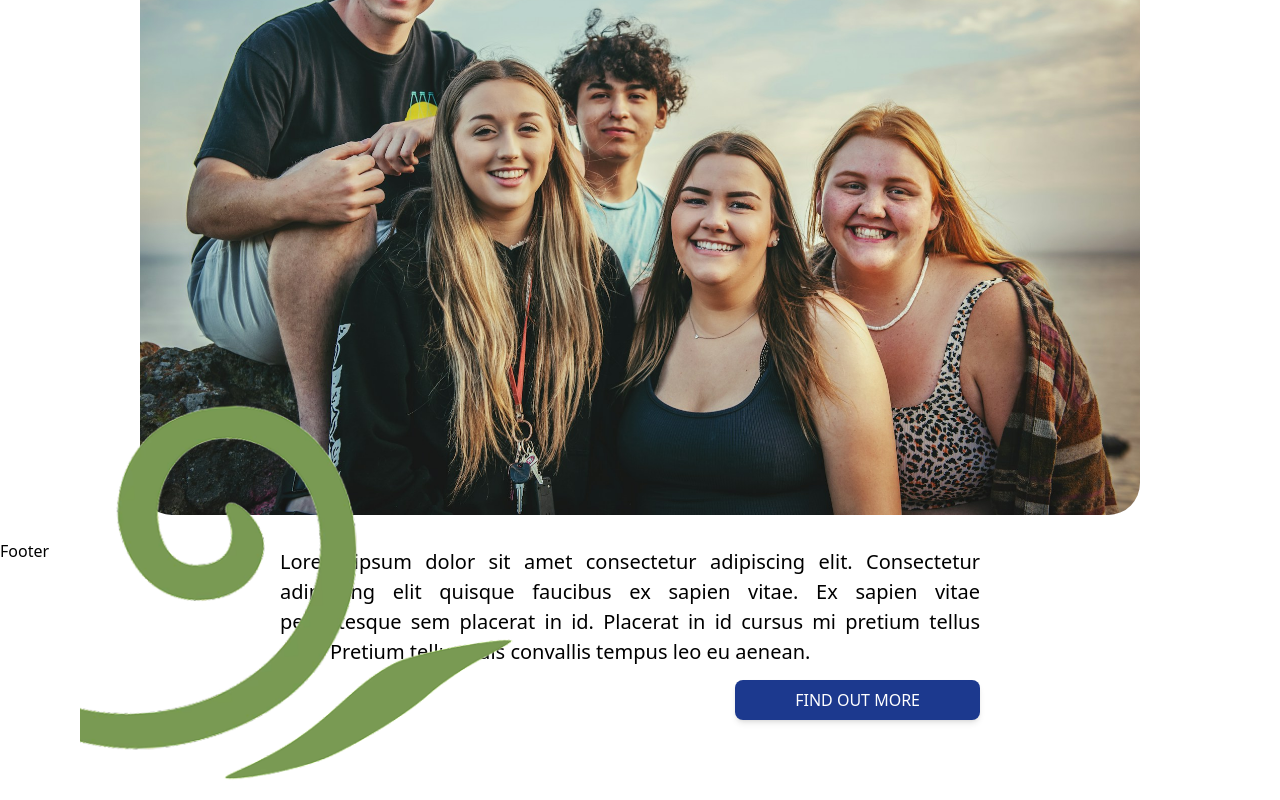
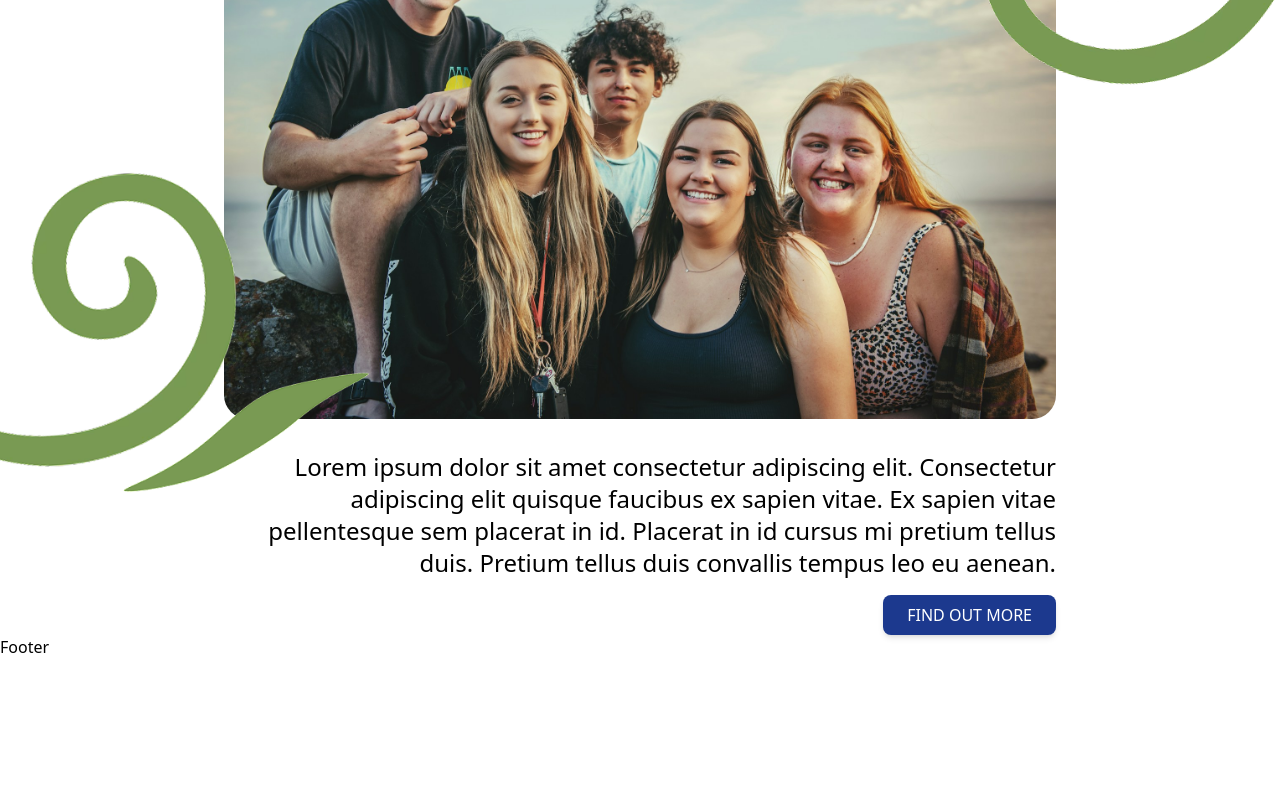
Before and after one commit to UoaWDCC/hidtreas, a Next.js app: page / in a window 1280 px wide. Shown: the part 360-1160 px from the top of the page. After the commit the page ends 1019 px from the top, so only its background shows below. Built offline with nearby package versions, Linux system fonts and the light colour scheme.

Commit message:
feat:whoWeAre: implemented relative and flex on page.

```diff
--- a/src/components/home/WhoWeAre.tsx
+++ b/src/components/home/WhoWeAre.tsx
@@ -5,44 +5,21 @@ import otherKoru from '@/assets/otherkoru.png'
 
 export default function WhoWeAre() {
   return (
-    <div>
-      <p className="flex justify-center text-[80px]">WHO WE ARE</p>
+    <div className="relative w-full">
+      <p className="flex justify-center text-[80px] font-bold">WHO WE ARE</p>
 
-      <Image
-        src={whoWeAre}
-        alt="Who We Are"
-        width={1000}
-        height={525}
-        className="mx-auto my-4 rounded-4xl"
-      />
-
-      <div className="absolute right-75 w-[700px] mt-4">
-        <p className="text-[20px] text-justify">
-          Lorem ipsum dolor sit amet consectetur adipiscing elit. Consectetur adipiscing elit quisque
-          faucibus ex sapien vitae. Ex sapien vitae pellentesque sem placerat in id. Placerat in id
-          cursus mi pretium tellus duis. Pretium tellus duis convallis tempus leo eu aenean.
-        </p>
-      </div>
-
-      <div className="flex justify-center mt-6">
-        <button
-          className="absolute top-260 right-75 px-15 py-2 bg-blue-900 text-white rounded-lg shadow-md hover:bg-blue-800"
-        >
-          FIND OUT MORE
-        </button>
-      </div>
-
-      <div className="absolute top-185 left-20 z-10">
+      <div className="absolute left-0 bottom-[15%] w-[30vw] z-10">
         <Image
           src={koruLeaf}
           alt="Koru and Leaf"
+          layout="intrinsic"
           width={450}
           height={250}
-          className="mx-auto my-4"
+          className="w-full h-auto"
         />
       </div>
 
-      <div className="absolute top-10 right-20 z-10">
+      <div className="absolute top-[12%] right-0 w-[25vw] z-10">
         <Image
           src={otherKoru}
           alt="Other Koru"
@@ -51,6 +28,33 @@ export default function WhoWeAre() {
           className="mx-auto my-4"
         />
       </div>
+
+      <div className="relative w-[65vw] mx-auto my-8">
+        <Image
+          src={whoWeAre}
+          alt="Who We Are"
+          className=" w-full h-auto  rounded-3xl"
+        />
+      </div>
+
+      <div className="w-[65vw] mx-auto flex justify-end mt-4">
+        <p className="text-right text-sm sm:text-base md:text-lg lg:text-xl xl:text-2xl max-w-prose">
+          Lorem ipsum dolor sit amet consectetur adipiscing elit. Consectetur adipiscing elit quisque
+          faucibus ex sapien vitae. Ex sapien vitae pellentesque sem placerat in id. Placerat in id
+          cursus mi pretium tellus duis. Pretium tellus duis convallis tempus leo eu aenean.
+        </p>
+      </div>
+
+      <div className="w-[65vw] mx-auto mt-4 text-right">
+        <button
+          className="px-6 py-2 bg-blue-900 text-white rounded-lg shadow-md hover:bg-blue-800"
+        >
+          FIND OUT MORE
+        </button>
+      </div>
+
+
+
     </div>
   )
 }
```
